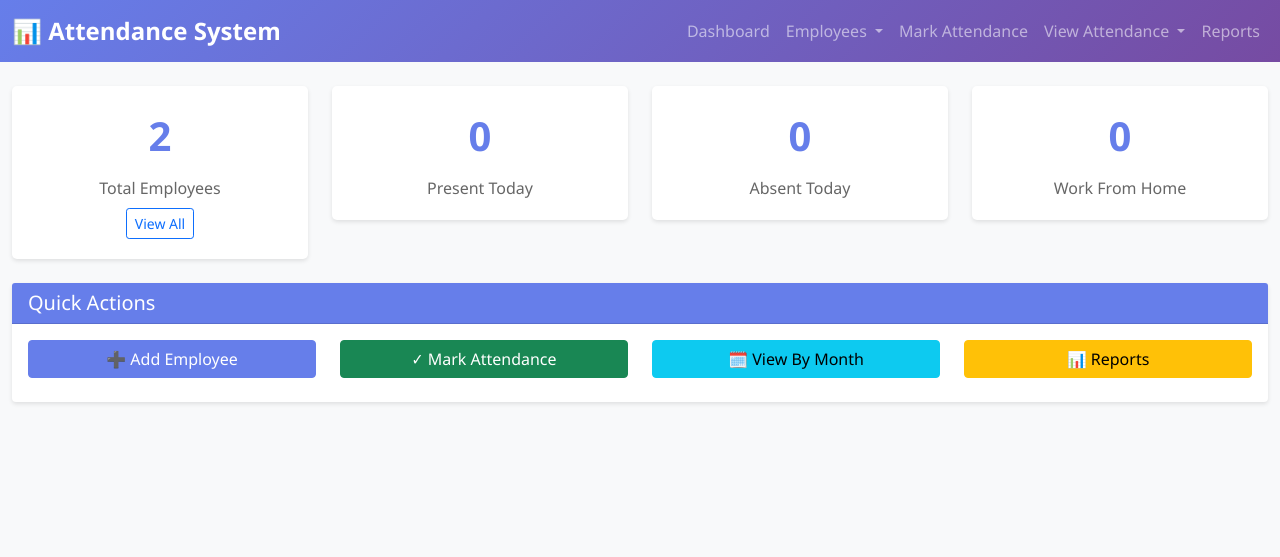
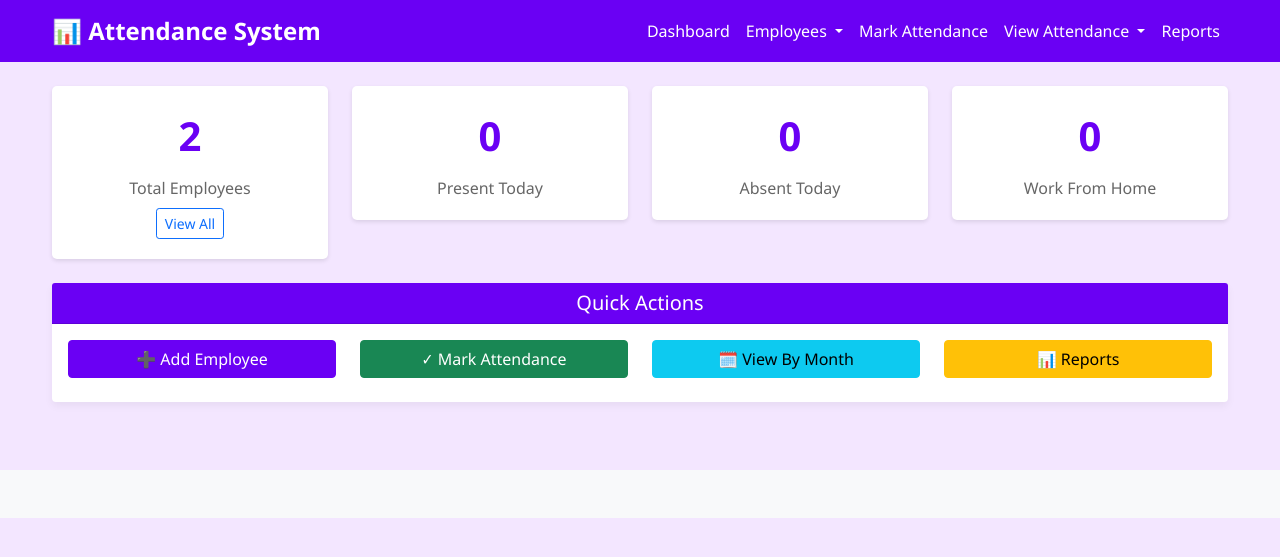
Before and after one commit to Renees009/ATETNDANCE-APP, a Django app: page /attendance/dashboard/ in a window 1280 px wide. Shown: the top 557 px of the page. Run offline with Django 5.2, Linux system fonts and the light colour scheme; data comes from the database, SQL or seed files in the repository; both versions use the stored data as it was after the commit.

Commit message:
1_fourth

```diff
--- a/App/attendance/templates/attendance/choose_employee.html
+++ b/App/attendance/templates/attendance/choose_employee.html
@@ -10,7 +10,7 @@
 <div class="row justify-content-center mt-5">
     <div class="col-md-6">
         <div class="card">
-            <div class="card-header"><h5 class="mb-0">Select Employee</h5></div>
+            <div class="card-header text-center"><h5 class="mb-0">Select Employee</h5></div>
             <div class="card-body">
                 <form method="post">
                     {% csrf_token %}
@@ -22,7 +22,7 @@
                             {% endfor %}
                         </select>
                     </div>
-                    <button type="submit" class="btn btn-primary">Continue</button>
+                    <button type="submit" class="btn btn-primary w-100">Continue</button>
                 </form>
             </div>
         </div>
--- a/App/attendance/templates/attendance/dashboard.html
+++ b/App/attendance/templates/attendance/dashboard.html
@@ -3,9 +3,9 @@
 {% block title %}Dashboard - Employee Attendance System{% endblock %}
 
 {% block content %}
-<div class="row">
+<div class="row g-4">
     <div class="col-md-3">
-        <div class="stat-card">
+        <div class="stat-card text-center">
             <div class="stat-number">{{ total_employees }}</div>
             <div class="stat-label">Total Employees</div>
             <div class="mt-2">
--- a/App/attendance/templates/attendance/employee_home.html
+++ b/App/attendance/templates/attendance/employee_home.html
@@ -4,7 +4,7 @@
 
 {% block content %}
 <div class="row mb-4">
-    <div class="col-md-12">
+    <div class="col-md-12 text-center">
         <h2>Employee Portal: {{ employee.get_full_name }}</h2>
     </div>
 </div>
--- a/App/attendance/templates/attendance/login.html
+++ b/App/attendance/templates/attendance/login.html
@@ -7,7 +7,7 @@
 {% endblock %}
 
 {% block content %}
-<div class="d-flex justify-content-center mt-5">
+<div class="d-flex justify-content-center align-items-center" style="min-height:80vh;">
     <div class="card p-4" style="max-width:400px; width:100%;">
         <h4 class="mb-3 text-center">Select Role</h4>
         <div class="d-grid gap-2">
--- a/App/attendance/templates/base.html
+++ b/App/attendance/templates/base.html
@@ -7,33 +7,70 @@
     <link href="https://cdn.jsdelivr.net/npm/bootstrap@5.1.3/dist/css/bootstrap.min.css" rel="stylesheet">
     <style>
         body {
-            background-color: #f8f9fa;
+            background-color: #f3e6ff;
             font-family: 'Segoe UI', Tahoma, Geneva, Verdana, sans-serif;
+            color: #4e3368;
+            text-align: center;
+        }
+        a {
+            text-decoration: none;
         }
         .navbar {
-            background: linear-gradient(135deg, #667eea 0%, #764ba2 100%);
+            background: #6a00f4;
         }
         .navbar-brand {
             font-weight: bold;
             font-size: 1.5rem;
         }
+        .navbar .nav-link {
+            color: #fff !important;
+            padding: 0.5rem 1rem;
+        }
+        .navbar .nav-link:hover {
+            background: rgba(255,255,255,0.15);
+            border-radius: 4px;
+        }
         .card {
-            box-shadow: 0 2px 4px rgba(0,0,0,0.1);
+            box-shadow: 0 4px 8px rgba(0,0,0,0.05);
             border: none;
             margin-bottom: 20px;
         }
         .card-header {
-            background-color: #667eea;
+            background-color: #6a00f4;
             color: white;
             border-radius: 5px 5px 0 0;
         }
         .btn-primary {
-            background-color: #667eea;
-            border-color: #667eea;
+            background-color: #6a00f4;
+            border-color: #6a00f4;
         }
         .btn-primary:hover {
-            background-color: #764ba2;
-            border-color: #764ba2;
+            background-color: #5200c4;
+            border-color: #5200c4;
+        }
+        .btn-secondary {
+            background-color: #aa77ff;
+            border-color: #aa77ff;
+            color: #fff;
+        }
+        .btn-secondary:hover {
+            background-color: #9970e6;
+            border-color: #9970e6;
+        }
+        .stat-card {
+            text-align: center;
+            padding: 20px;
+            background: #fff;
+            border-radius: 8px;
+            box-shadow: 0 2px 4px rgba(0,0,0,0.1);
+            transition: transform 0.2s;
+        }
+        .stat-card:hover {
+            transform: translateY(-3px);
+        }
+        .container-fluid {
+            max-width: 1200px;
+            margin: 0 auto;
         }
         .sidebar {
             background: white;
@@ -70,11 +107,24 @@
         .stat-number {
             font-size: 2.5rem;
             font-weight: bold;
-            color: #667eea;
+            color: #6a00f4;
         }
         .stat-label {
             color: #666;
             margin-top: 10px;
+        }
+        table.table {
+            background: #fff;
+        }
+        table th, table td {
+            vertical-align: middle;
+        }
+        form .form-control {
+            border-radius: 4px;
+        }
+        .btn-block {
+            display: inline-block;
+            width: 100%;
         }
     </style>
     {% block extra_css %}{% endblock %}
```
Also changed, not shown: App/db.sqlite3.
